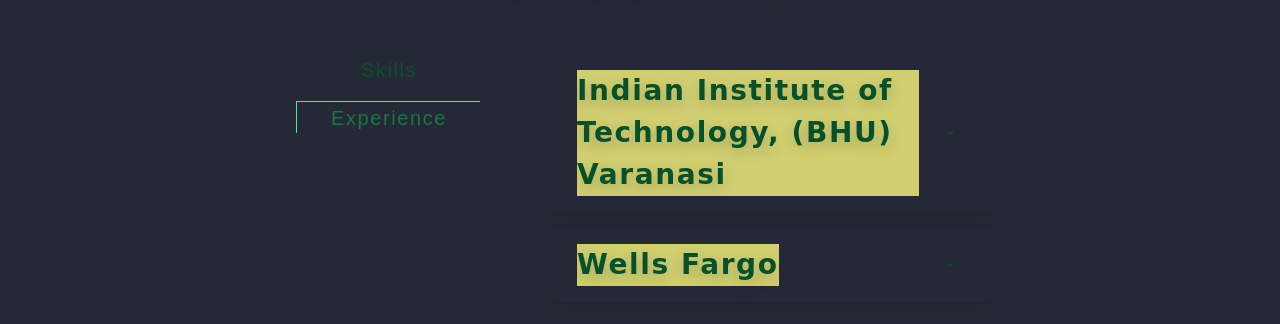
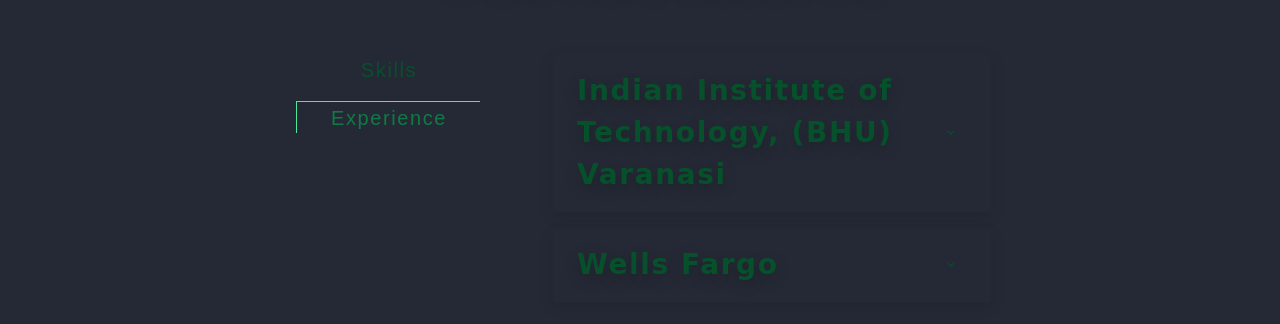
Before and after one commit to abhishekpawl/mysite, a React (Create React App) app: page /aBitMore in a window 1280 px wide. Both pictures are taken after a click on the button "Experience". Shown: the part 214-538 px from the top of the page. Built offline with nearby package versions, Linux system fonts and the light colour scheme.

Commit message:
edited css and info

```diff
--- a/src/components/SingleJob.js
+++ b/src/components/SingleJob.js
@@ -11,7 +11,7 @@
   return (
     <div className="edu">
       <header style={{display: 'flex'}}>
-        <h3 style={{color: 'var(--clr-primary-1)', backgroundColor: 'rgb(209, 207, 112)'}}>{title}</h3>
+        <h3>{title}</h3>
         <button className="edu-btn" onClick={showHandler}>
           {showData ? <MdExpandLess></MdExpandLess> : <MdExpandMore></MdExpandMore>}
         </button>
@@ -20,7 +20,7 @@
         showData &&
         <div>
           <p>{year}</p>
-          <h4 style={{backgroundColor: 'rgb(209, 207, 112)'}}>{text}</h4>
+          <h4 style={{backgroundColor: 'rgb(36, 41, 53)'}}>{text}</h4>
         </div>
       }
     </div>
--- a/src/index.css
+++ b/src/index.css
@@ -391,6 +391,8 @@
 }
 .edu header h3 {
   margin-bottom: 0;
+  border-radius: var(--radius);
+  background: rgb(36, 41, 53);
 }
 .edu-btn {
   background: transparent;
```
Also changed, not shown: 1 other file (tests, documents, lock files or other folders).
